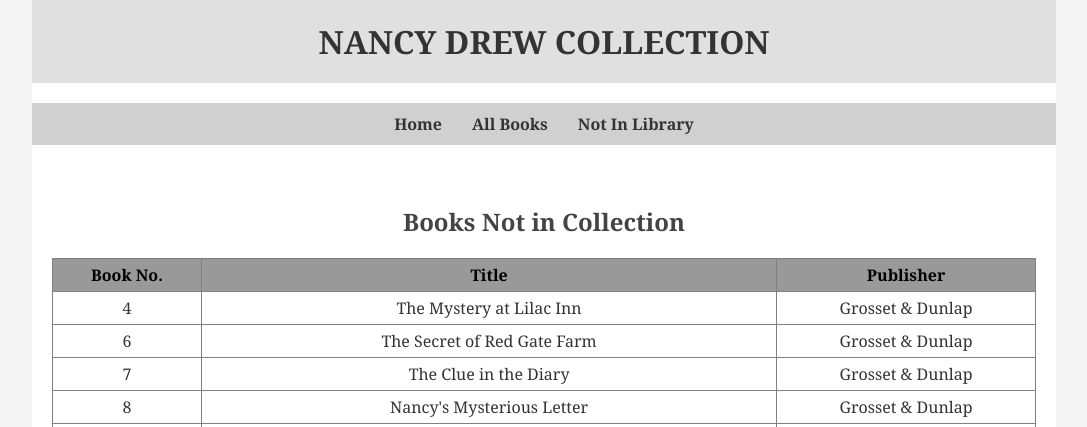
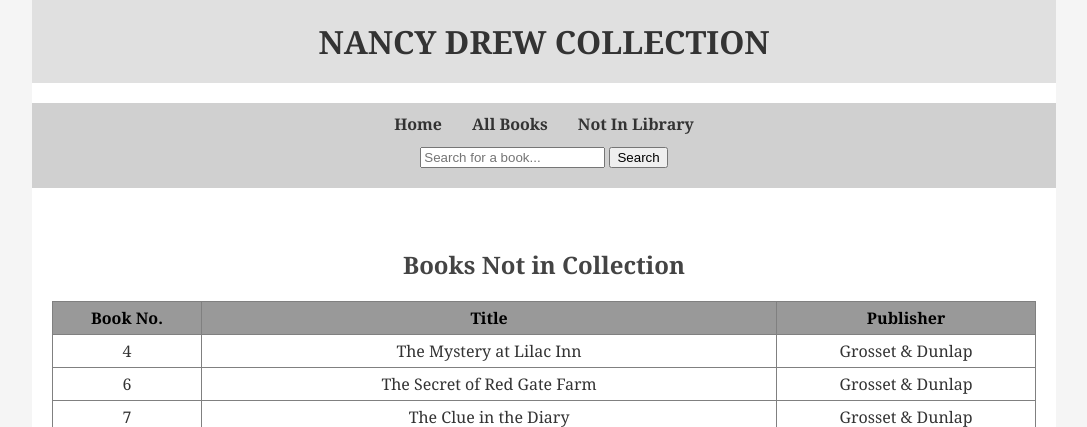
Before and after one commit to 3xtraaa/AS-91892-AS-91897, a Flask app: page /not_in_library in a window 1280 px wide. Shown: the top 427 px of the page, without its empty margins (96-1183 px from the left). Run offline with Flask 3, Linux system fonts and the light colour scheme; data comes from the database, SQL or seed files in the repository.

Commit message:
search func in not in library page as well

```diff
--- a/templates/not_in_library.html
+++ b/templates/not_in_library.html
@@ -24,6 +24,10 @@
                   <a href="/not_in_library">Not In Library</a>
                 </li>
             </ul>
+            <form method="POST" action="/search">
+                <input type="text" name="search" id="search" placeholder="Search for a book... ">
+                <input type="submit" value="Search">
+            </form>
         </nav>
         <main>
             <h2>Books Not in Collection</h2>
```
